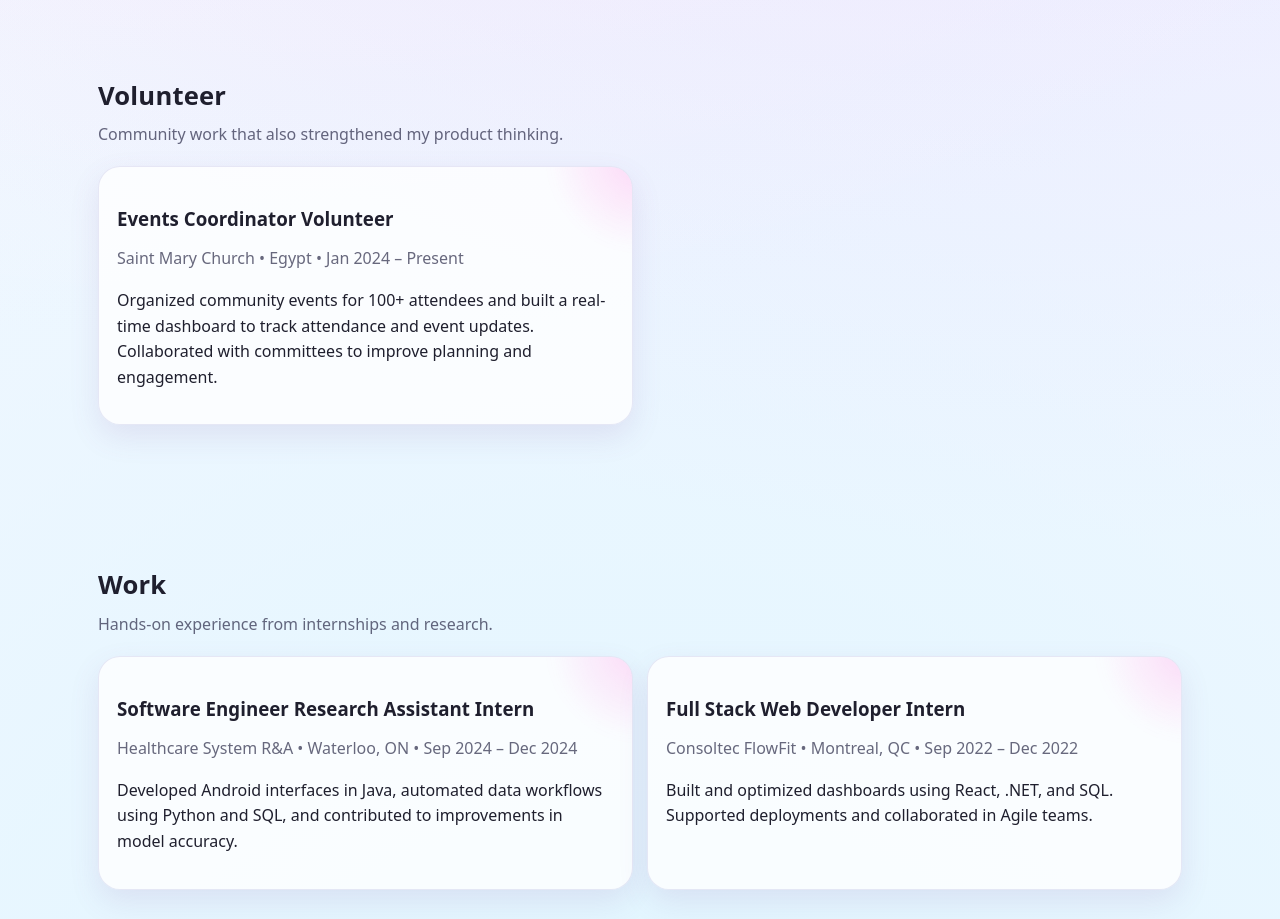
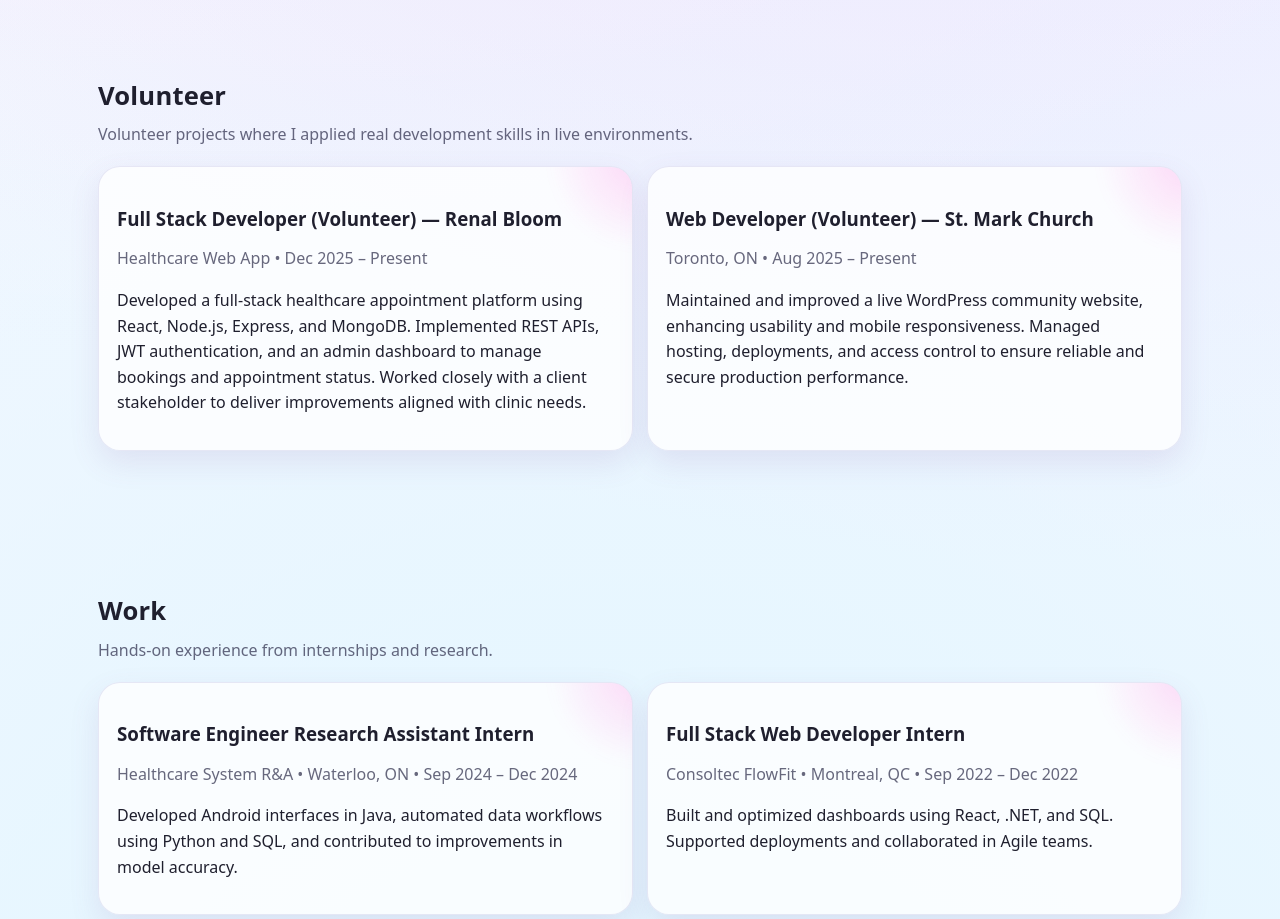
Before and after one commit to MonikaaMoanes/Portfolio, a website: page index.html in a window 1280 px wide. Shown: the part 2360-3279 px from the top of the page. Drawn offline with nearby package versions, Linux system fonts and the light colour scheme.

Commit message:
Update volunteer section

```diff
--- a/index.html
+++ b/index.html
@@ -438,17 +438,33 @@
       <section id="volunteer" class="section fade-in">
         <div class="section-head">
           <h2>Volunteer</h2>
-          <p>Community work that also strengthened my product thinking.</p>
+          <p>
+            Volunteer projects where I applied real development skills in live
+            environments.
+          </p>
         </div>
 
         <div class="grid-2">
           <div class="card">
-            <h3>Events Coordinator Volunteer</h3>
-            <p class="meta">Saint Mary Church • Egypt • Jan 2024 – Present</p>
+            <h3>Full Stack Developer (Volunteer) — Renal Bloom</h3>
+            <p class="meta">Healthcare Web App • Dec 2025 – Present</p>
             <p>
-              Organized community events for 100+ attendees and built a
-              real-time dashboard to track attendance and event updates.
-              Collaborated with committees to improve planning and engagement.
+              Developed a full-stack healthcare appointment platform using
+              React, Node.js, Express, and MongoDB. Implemented REST APIs, JWT
+              authentication, and an admin dashboard to manage bookings and
+              appointment status. Worked closely with a client stakeholder to
+              deliver improvements aligned with clinic needs.
+            </p>
+          </div>
+
+          <div class="card">
+            <h3>Web Developer (Volunteer) — St. Mark Church</h3>
+            <p class="meta">Toronto, ON • Aug 2025 – Present</p>
+            <p>
+              Maintained and improved a live WordPress community website,
+              enhancing usability and mobile responsiveness. Managed hosting,
+              deployments, and access control to ensure reliable and secure
+              production performance.
             </p>
           </div>
         </div>
```
